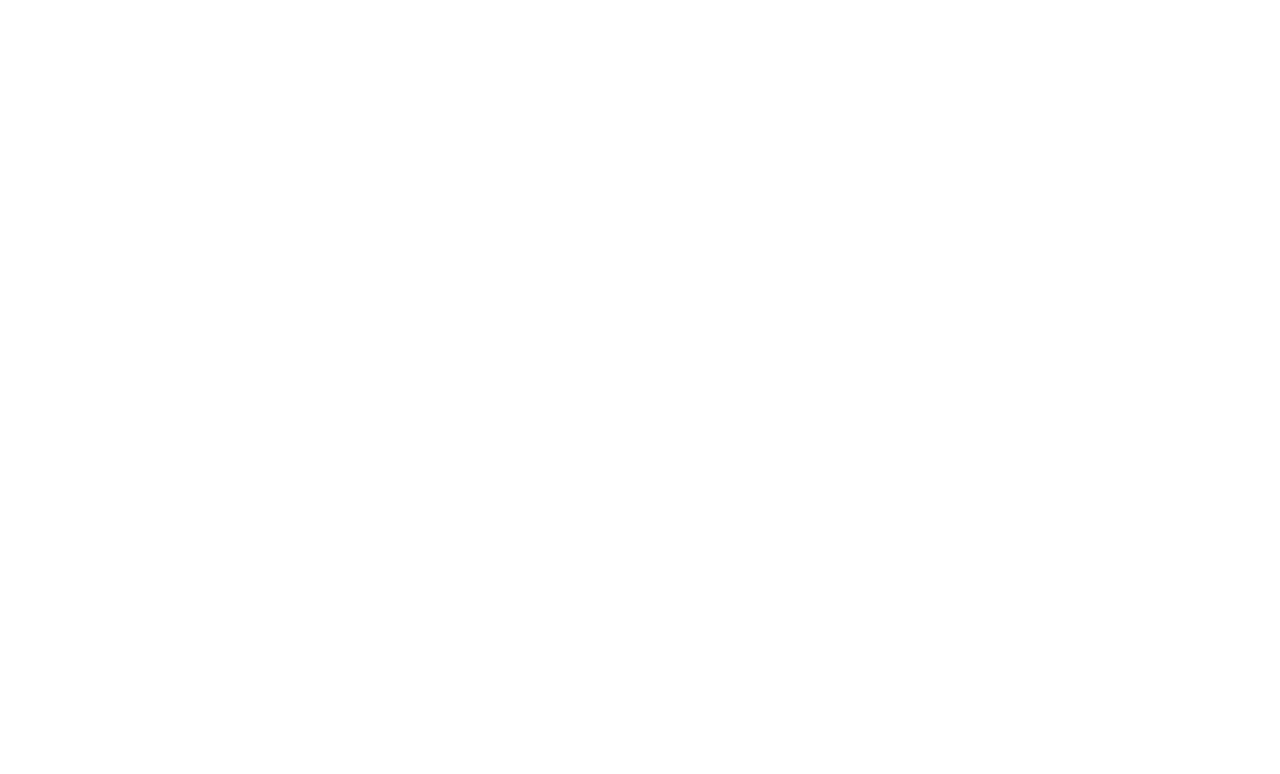
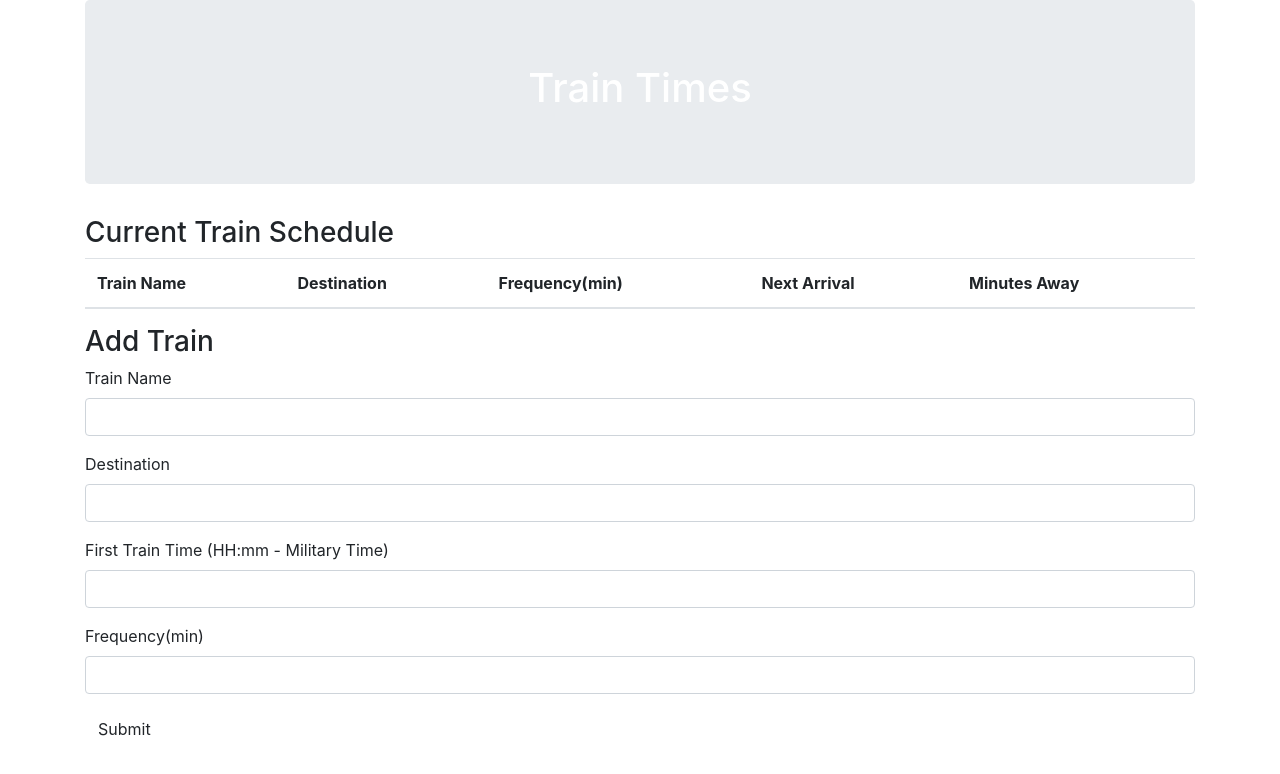
Before and after one commit to swazeyjessup/TrainSchedular, a plain HTML site: page index.html in a window 1280 px wide. Drawn offline with nearby package versions, Linux system fonts and the light colour scheme.

Commit message:
Added text to the html file

```diff
--- a/index.html
+++ b/index.html
@@ -4,9 +4,76 @@
     <meta charset="UTF-8">
     <meta name="viewport" content="width=device-width, initial-scale=1.0">
     <meta http-equiv="X-UA-Compatible" content="ie=edge">
-    <title>Document</title>
+    <title>Train Schedule</title>
+    <link rel="stylesheet" href="https://stackpath.bootstrapcdn.com/bootstrap/4.4.1/css/bootstrap.min.css" integrity="sha384-Vkoo8x4CGsO3+Hhxv8T/Q5PaXtkKtu6ug5TOeNV6gBiFeWPGFN9MuhOf23Q9Ifjh" crossorigin="anonymous">
+    <link rel="stylesheet" href="assets /css/style.css">
+    <script src="https://code.jquery.com/jquery-3.1.1.min.js"></script>
+    <script src="assets/javascript/app.js" ></script>
 </head>
 <body>
 
+    <div class="container">
+        <div class="jumbotron text-center text-white">
+            <h1>Train Times </h1>
+        </div>
+
+        <!-- Current Train Schedule Table -->
+        <div class="panel">
+            <div class="panel heading"><h3>Current Train Schedule</h3></div>
+            <div class="panel-body">
+                <table class="table">
+                    <thead>
+                        <tr>
+                            <th>Train Name</th>
+                            <th>Destination</th>
+                            <th>Frequency(min)</th>
+                            <th>Next Arrival</th>
+                            <th>Minutes Away</th>
+                        </tr>
+                    </thead>
+
+                    <!-- Train's info goes here -->
+                    <tbody id="add-row"></tbody>
+                </table>
+
+            </div>
+        </div>
+
+        <!-- Adding new trains -->
+        <div class="panel">
+            <div class="panel-heading">
+                <h3>Add Train</h3>
+            </div>
+            <div class="panel-body">
+                <form>
+                    <div class="form-group">
+                        <label for="text">Train Name</label>
+                        <input type="text" class="form-control" id="train-name">
+                    </div>
+
+                    <div class="form-group">
+                        <label for="text">Destination</label>
+                        <input type="text" class="form-control" id="destination">
+                    </div>
+
+                    <div class="form-group">
+                        <label for="text">First Train Time (HH:mm - Military Time)</label>
+                        <input type="text" class="form-control" id="first-train">
+                    </div>
+
+                    <div class="form-group">
+                        <label for="text">Frequency(min)</label>
+                        <input type="text" class="form-control" id="frequency">
+                    </div>
+
+                    <button type="submit" id="add-train" class="btn" id="addTrain">Submit</button>
+                </form>
+
+            </div>
+
+        </div>
+    </div>
+
+
 </body>
 </html>
```
